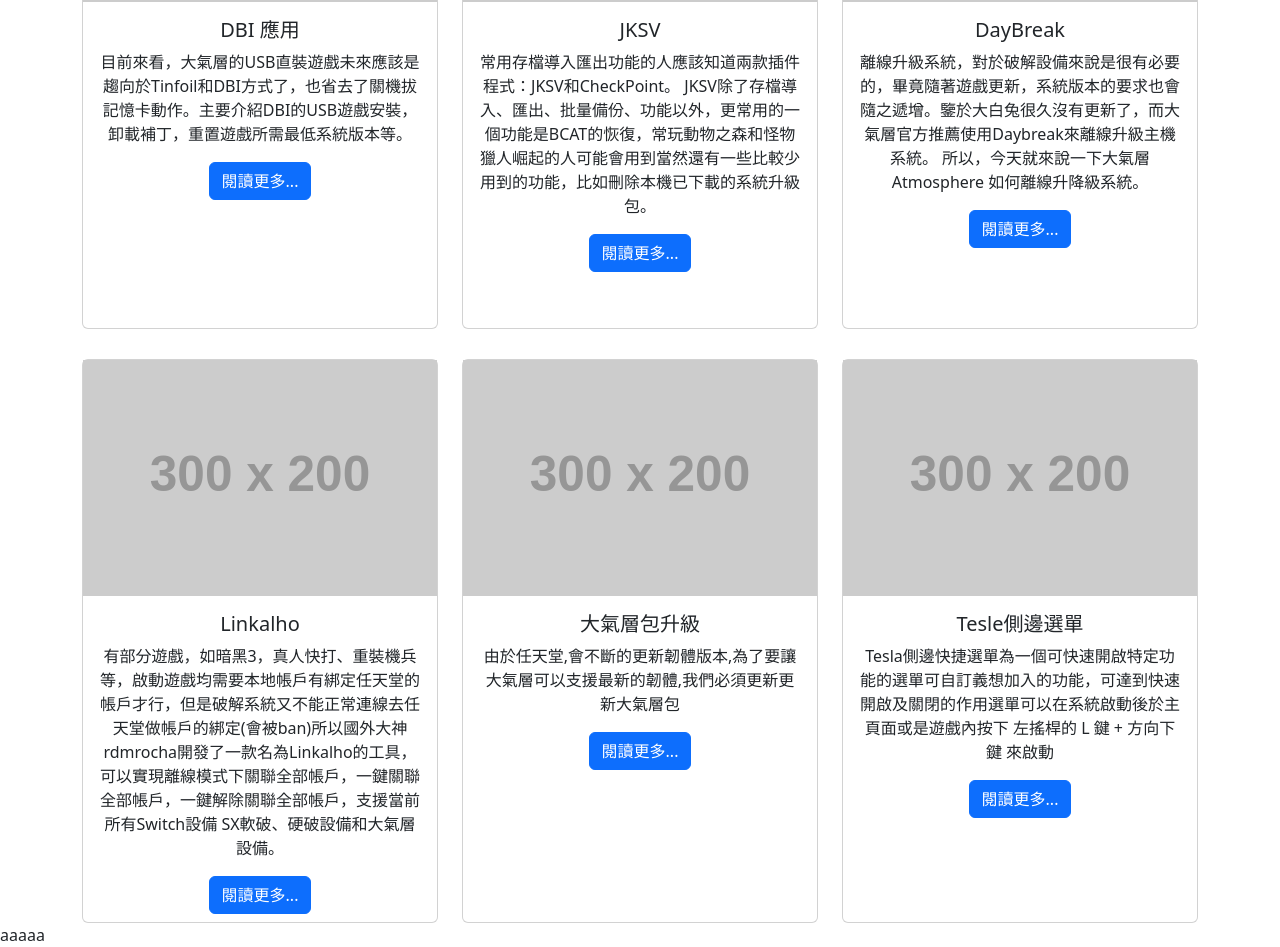
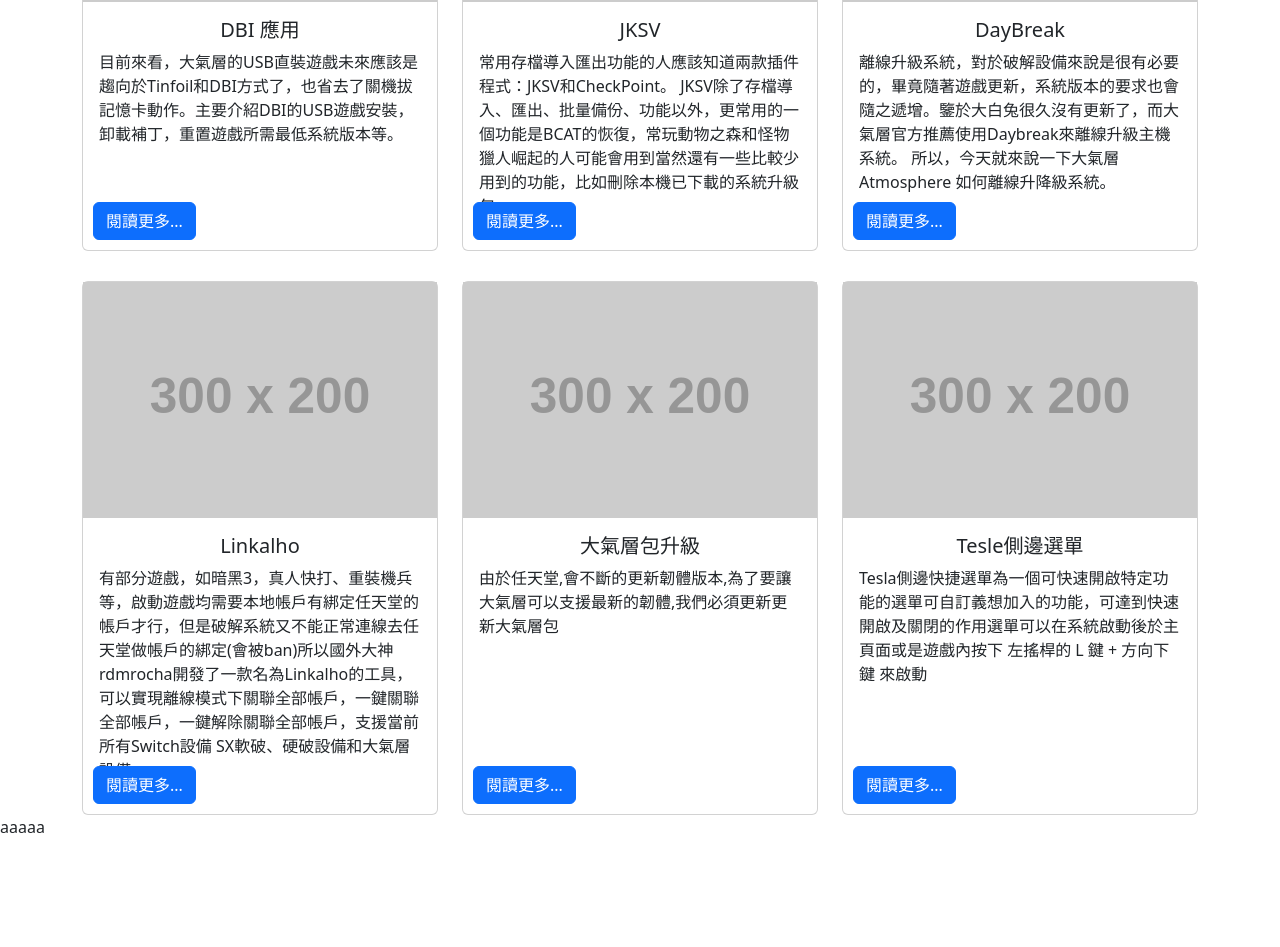
Before and after one commit to laughterhao/switch_vite, a Vue app: page / in a window 1280 px wide. Shown: the part 1932-2879 px from the top of the page. After the commit the page ends 2771 px from the top, so only its background shows below. Built offline with nearby package versions, Linux system fonts and the light colour scheme.

Commit message:
卡片做RWD 效果

```diff
--- a/src/components/application.vue
+++ b/src/components/application.vue
@@ -1,83 +1,116 @@
 <template>
-  <div class="container" style="padding-top: 56px">
+  <div class="container position-relative" style="padding-top: 56px">
     <div class="row justify-content-md-center">
       <div class="col-md-auto">
         <h3>插件說明</h3>
       </div>
     </div>
-    <div class="row text-center" style="padding-top: 30px">
+    <div class="row row-cols-1 row-cols-md-3" style="padding-top: 30px">
       <div class="col">
-        <div class="card" style="height: 564px;">
-          <img src="https://fakeimg.pl/300x200/200">
+        <div class="card h-100" >
+          <img src="https://fakeimg.pl/300x200/200" />
           <div class="card-body">
-            <h5 class="card-title">DBI 應用</h5>
+            <h5 class="card-title text-center">DBI 應用</h5>
             <p class="card-text">
               目前來看，大氣層的USB直裝遊戲未來應該是趨向於Tinfoil和DBI方式了，也省去了關機拔記憶卡動作。主要介紹DBI的USB遊戲安裝，卸載補丁，重置遊戲所需最低系統版本等。
             </p>
-            <a href="#" class="btn btn-primary">閱讀更多...</a>
+            <a
+              href="#"
+              class="btn btn-primary position-absolute bottom-0 start-0"
+              style="margin: 10px"
+              >閱讀更多...</a
+            >
           </div>
         </div>
       </div>
       <div class="col">
-        <div class="card" style="height: 564px;" >
-          <img src="https://fakeimg.pl/300x200/200">
+        <div class="card h-100" >
+          <img src="https://fakeimg.pl/300x200/200" />
           <div class="card-body">
-            <h5 class="card-title">JKSV</h5>
+            <h5 class="card-title text-center">JKSV</h5>
             <p class="card-text">
               常用存檔導入匯出功能的人應該知道兩款插件程式：JKSV和CheckPoint。
               JKSV除了存檔導入、匯出、批量備份、功能以外，更常用的一個功能是BCAT的恢復，常玩動物之森和怪物獵人崛起的人可能會用到當然還有一些比較少用到的功能，比如刪除本機已下載的系統升級包。
             </p>
-            <a href="#" class="btn btn-primary">閱讀更多...</a>
+            <a
+              href="#"
+              class="btn btn-primary position-absolute bottom-0 start-0"
+              style="margin: 10px"
+              >閱讀更多...</a
+            >
           </div>
         </div>
       </div>
       <div class="col">
-        <div class="card" style="height: 564px;">
-          <img src="https://fakeimg.pl/300x200/200">
+        <div class="card h-100" >
+          <img src="https://fakeimg.pl/300x200/200" />
           <div class="card-body">
-            <h5 class="card-title">DayBreak</h5>
+            <h5 class="card-title text-center">DayBreak</h5>
             <p class="card-text">
               離線升級系統，對於破解設備來說是很有必要的，畢竟隨著遊戲更新，系統版本的要求也會隨之遞增。鑒於大白兔很久沒有更新了，而大氣層官方推薦使用Daybreak來離線升級主機系統。
               所以，今天就來說一下大氣層 Atmosphere 如何離線升降級系統。
             </p>
-            <a href="#" class="btn btn-primary">閱讀更多...</a>
+            <a
+              href="#"
+              class="btn btn-primary position-absolute bottom-0 start-0"
+              style="margin: 10px"
+              >閱讀更多...</a
+            >
           </div>
         </div>
       </div>
     </div>
-    <div class="row text-center" style="padding-top: 30px">
+    <div class="row row-cols-1 row-cols-md-3" style="padding-top: 30px">
       <div class="col">
-        <div class="card" style="height: 564px;">
-          <img src="https://fakeimg.pl/300x200/200">
+        <div class="card h-100" style="height: 550px;">
+          <img src="https://fakeimg.pl/300x200/200" />
           <div class="card-body">
-            <h5 class="card-title">Linkalho</h5>
+            <h5 class="card-title text-center">Linkalho</h5>
             <p class="card-text">
-              有部分遊戲，如暗黑3，真人快打、重裝機兵等，啟動遊戲均需要本地帳戶有綁定任天堂的帳戶才行，但是破解系統又不能正常連線去任天堂做帳戶的綁定(會被ban)所以國外大神rdmrocha開發了一款名為Linkalho的工具，可以實現離線模式下關聯全部帳戶，一鍵關聯全部帳戶，一鍵解除關聯全部帳戶，支援當前所有Switch設備 SX軟破、硬破設備和大氣層設備。
+              有部分遊戲，如暗黑3，真人快打、重裝機兵等，啟動遊戲均需要本地帳戶有綁定任天堂的帳戶才行，但是破解系統又不能正常連線去任天堂做帳戶的綁定(會被ban)所以國外大神rdmrocha開發了一款名為Linkalho的工具，可以實現離線模式下關聯全部帳戶，一鍵關聯全部帳戶，一鍵解除關聯全部帳戶，支援當前所有Switch設備
+              SX軟破、硬破設備和大氣層設備。
             </p>
-            <a href="#" class="btn btn-primary">閱讀更多...</a>
+            <a
+              href="#"
+              class="btn btn-primary position-absolute bottom-0 start-0"
+              style="margin: 10px"
+              >閱讀更多...</a
+            >
           </div>
         </div>
       </div>
       <div class="col">
-        <div class="card" style="height: 564px;">
-          <img src="https://fakeimg.pl/300x200/200">
+        <div class="card h-100">
+          <img src="https://fakeimg.pl/300x200/200" />
           <div class="card-body">
-            <h5 class="card-title">大氣層包升級</h5>
+            <h5 class="card-title text-center">大氣層包升級</h5>
             <p class="card-text">
               由於任天堂,會不斷的更新韌體版本,為了要讓大氣層可以支援最新的韌體,我們必須更新更新大氣層包
             </p>
-            <a href="#" class="btn btn-primary">閱讀更多...</a>
+            <a
+              href="#"
+              class="btn btn-primary position-absolute bottom-0 start-0"
+              style="margin: 10px"
+              >閱讀更多...</a
+            >
           </div>
         </div>
       </div>
       <div class="col">
-        <div class="card" style="height: 564px;">
-          <img src="https://fakeimg.pl/300x200/200">
+        <div class="card h-100">
+          <img src="https://fakeimg.pl/300x200/200" />
           <div class="card-body">
-            <h5 class="card-title">Tesle側邊選單</h5>
-            <p class="card-text">Tesla側邊快捷選單為一個可快速開啟特定功能的選單可自訂義想加入的功能，可達到快速開啟及關閉的作用選單可以在系統啟動後於主頁面或是遊戲內按下 左搖桿的 L 鍵 + 方向下 鍵 來啟動
+            <h5 class="card-title text-center">Tesle側邊選單</h5>
+            <p class="card-text">
+              Tesla側邊快捷選單為一個可快速開啟特定功能的選單可自訂義想加入的功能，可達到快速開啟及關閉的作用選單可以在系統啟動後於主頁面或是遊戲內按下
+              左搖桿的 L 鍵 + 方向下 鍵 來啟動
             </p>
-            <a href="#" class="btn btn-primary">閱讀更多...</a>
+            <a
+              href="#"
+              class="btn btn-primary position-absolute bottom-0 start-0"
+              style="margin: 10px"
+              >閱讀更多...</a
+            >
           </div>
         </div>
       </div>
```
